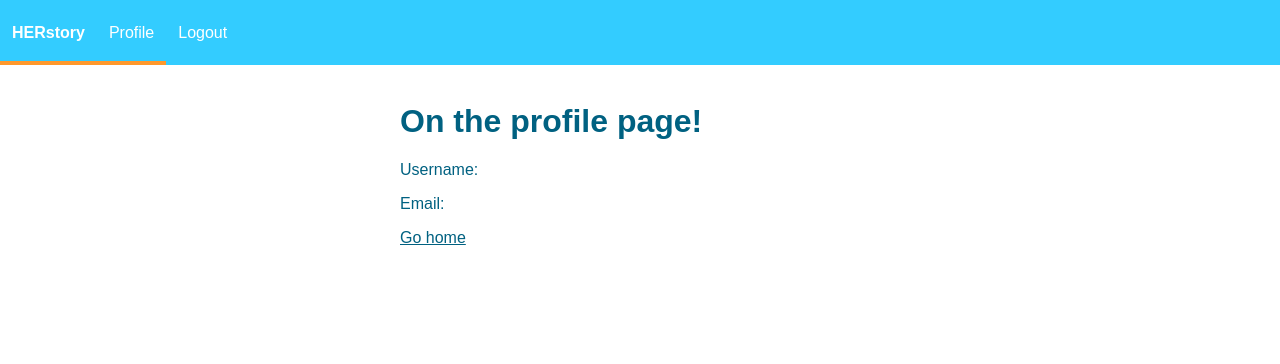
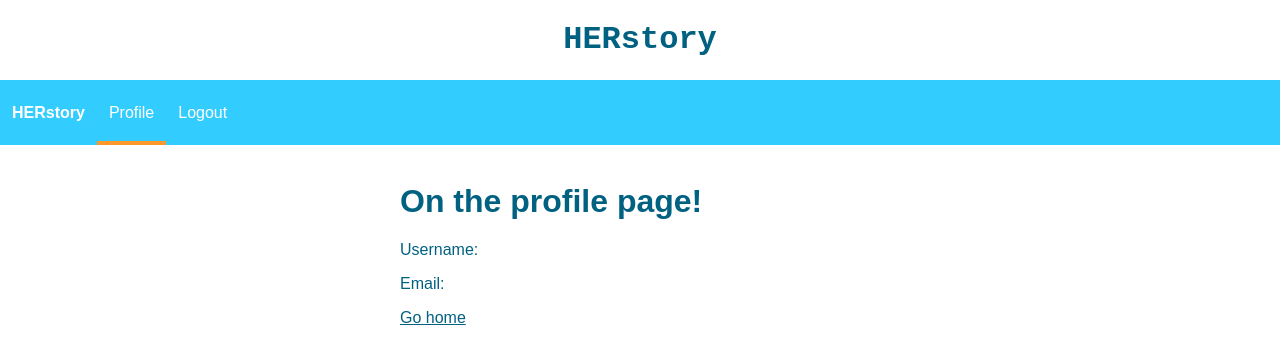
Before and after one commit to mandisareed/HERstory, a React (Create React App) app in the folder client/: page /profile in a window 1280 px wide. Shown: the top 364 px of the page. Built offline with nearby package versions, Linux system fonts and the light colour scheme; no server answers; sample sign-in values are in the browser's storage.

Commit message:
Added title to profile page

```diff
--- a/client/src/App.js
+++ b/client/src/App.js
@@ -16,6 +16,7 @@ function App() {
       <Router>
         <div>
         <ProtectedRoute exact path="/profile">
+        <h1 style={{textAlign : "center", fontFamily : "Courier New, monospace", fontWeight: "800"}}> HERstory</h1>
           <Navbar />
           </ProtectedRoute>
           <Switch>
```
